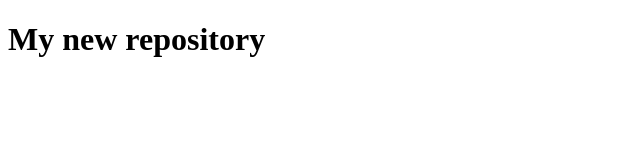
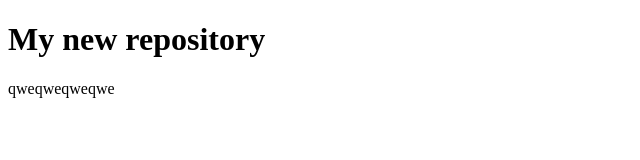
Before and after one commit to AlinaProkhorets/Prokhorets_FrontendPro_02.04.2023, a plain HTML site: page index.html in a window 1280 px wide. Shown: the whole page, without its empty margins (0-640 px from the left). Drawn offline with Linux system fonts and the light colour scheme.

Commit message:
change html

```diff
--- a/index.html
+++ b/index.html
@@ -6,5 +6,8 @@
 </head>
 <body>
 <h1>My new repository</h1>
+<p>
+    qweqweqweqwe
+</p>
 </body>
 </html>
```
